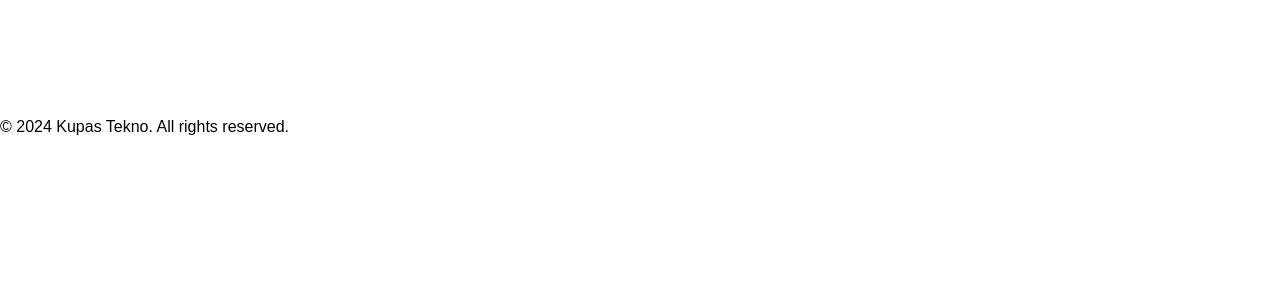
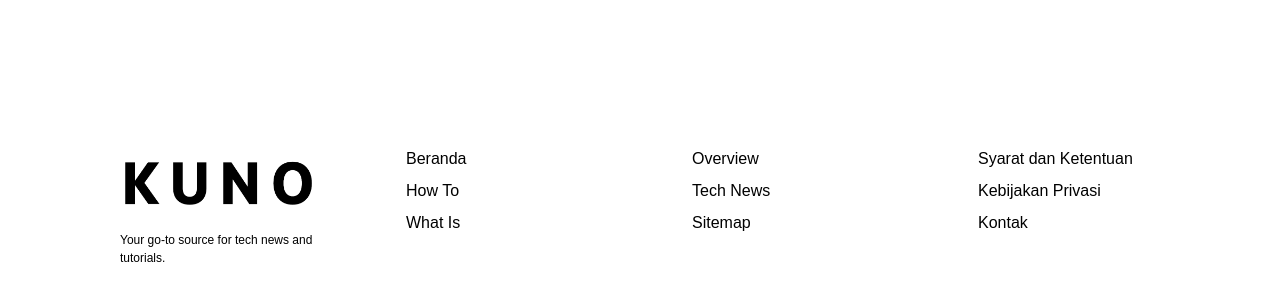
Before and after one commit to FairuzLQ/kuno, a Next.js app: page / in a window 1280 px wide. Shown: the part 838-1138 px from the top of the page. Before the commit the page ends 977 px from the top, so only its background shows below. Built offline with nearby package versions, Linux system fonts and the light colour scheme.

Commit message:
modified footer

```diff
--- a/app/components/Footer.js
+++ b/app/components/Footer.js
@@ -1,7 +1,47 @@
 export default function Footer() {
     return (
-      <footer>
-        <p>&copy; 2024 Kupas Tekno. All rights reserved.</p>
+      <footer className="bg-white text-black pt-8 pb-20 px-12 ml-10">
+        <div className="container mx-auto px-4 grid grid-cols-1 md:grid-cols-4 gap-8">
+          {/* First Column (Logo and Slogan) */}
+          <div className="col-span-1 md:col-span-1 flex flex-col px-4">
+            {/* Logo */}
+            <div className="mb-4">
+              <img src="/logo/logo-kuno-footer.png" alt="Kupas Tekno Logo" className="w-[200px]" />
+            </div>
+
+            {/* Slogan */}
+            <div className="text-[12px] text-black">
+              <p>Your go-to source for tech news and tutorials.</p>
+            </div>
+          </div>
+
+          {/* Second Column (Beranda, How To, What Is) */}
+          <div className="col-span-1 md:col-span-1 px-4">
+            <ul className="space-y-2">
+              <li><a href="/" className="text-black">Beranda</a></li>
+              <li><a href="/kategori/how-to" className="text-black">How To</a></li>
+              <li><a href="/kategori/what-is" className="text-black">What Is</a></li>
+            </ul>
+          </div>
+
+          {/* Third Column (Overview, Tech News, Sitemap) */}
+          <div className="col-span-1 md:col-span-1 px-4">
+            <ul className="space-y-2">
+              <li><a href="/kategori/overview" className="text-black">Overview</a></li>
+              <li><a href="/kategori/tech-news" className="text-black">Tech News</a></li>
+              <li><a href="/sitemap" className="text-black">Sitemap</a></li>
+            </ul>
+          </div>
+
+          {/* Fourth Column (Syarat dan Ketentuan, Kebijakan Privasi, Kontak) */}
+          <div className="col-span-1 md:col-span-1 px-4">
+            <ul className="space-y-2">
+              <li><a href="/syarat-ketentuan" className="text-black">Syarat dan Ketentuan</a></li>
+              <li><a href="/kebijakan-privasi" className="text-black">Kebijakan Privasi</a></li>
+              <li><a href="/kontak" className="text-black">Kontak</a></li>
+            </ul>
+          </div>
+        </div>
       </footer>
     );
   }
```
Also changed, not shown: public/logo/logo-kuno-footer.png (added).
